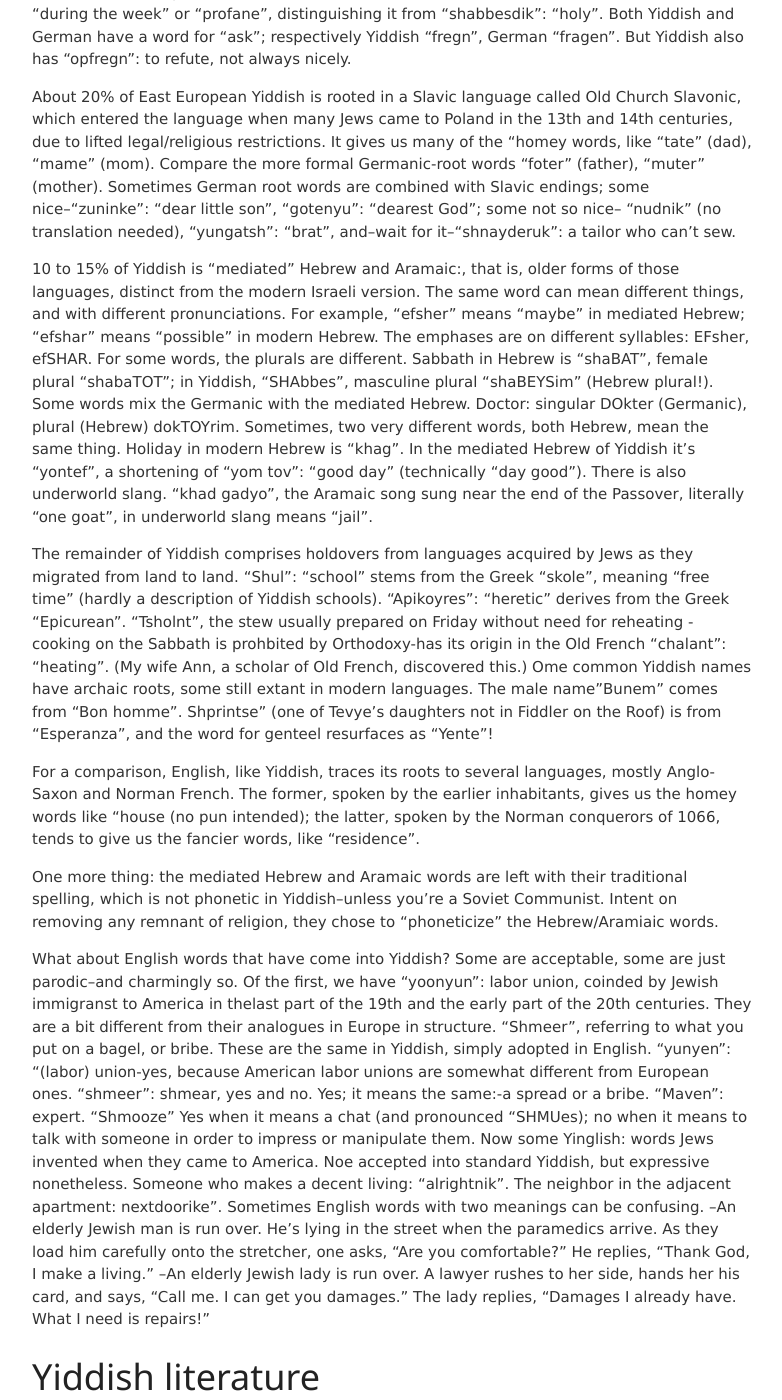
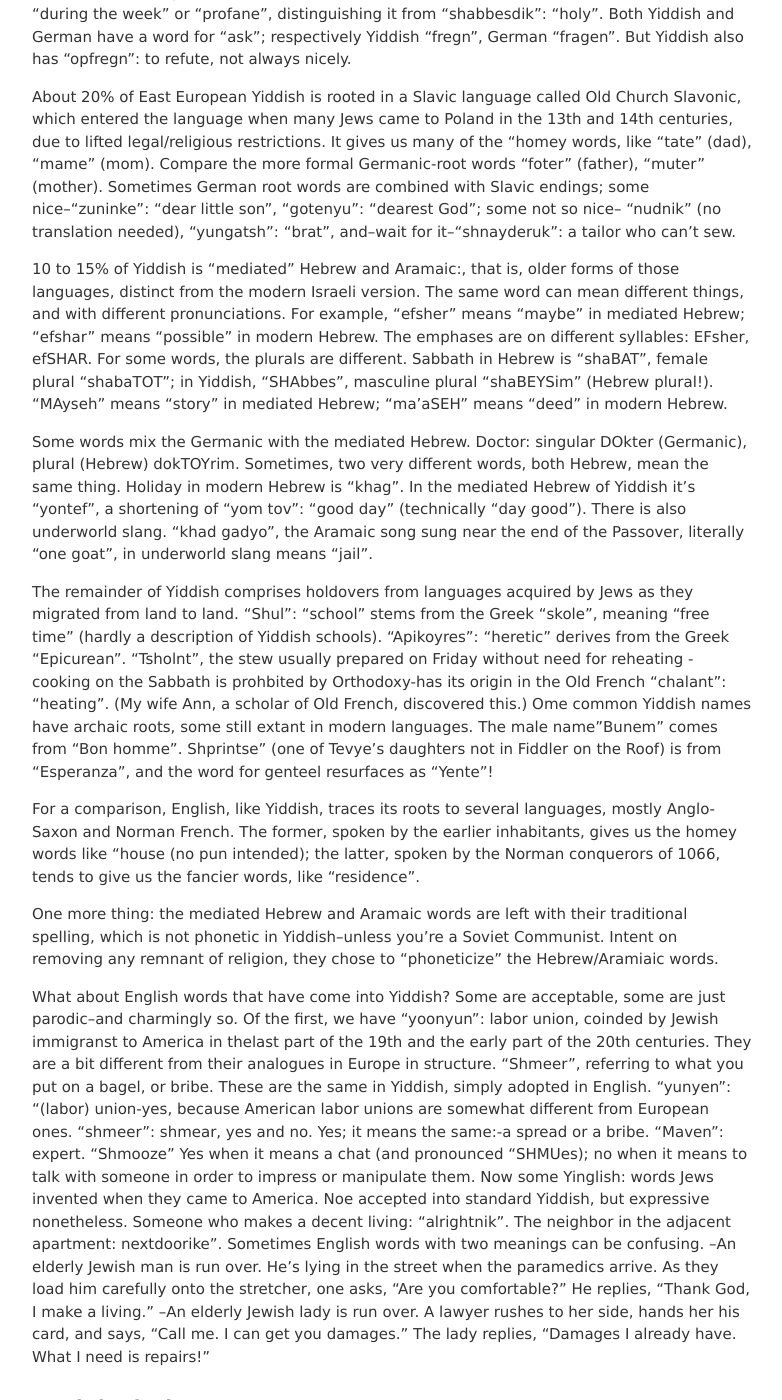
Before and after one commit to jvmallow/jvmallow.github.io, a Jekyll site: the page built from _posts/2025-05-31-Yiddish.md, in a window 1280 px wide and 1400 px high, scrolled down 1880 px. Shown: the whole window, without its empty margins (248-1030 px from the left). Built offline with Jekyll 4.4.1, drawn with Linux system fonts in a browser that asks for light colours; a script that is not in the unit is left out; some of the changed text lies outside the part shown.

Commit message:
Update 2025-05-31-Yiddish.md

```diff
--- a/_posts/2025-05-31-Yiddish.md
+++ b/_posts/2025-05-31-Yiddish.md
@@ -29,7 +29,9 @@ Yiddish is about 50% cognate with modern German (although its origins are with m
 
 About 20% of East European Yiddish is rooted in a Slavic language called Old Church Slavonic, which entered the language when many Jews came to Poland in the 13th and 14th centuries, due to lifted legal/religious restrictions.  It gives us many of the "homey words, like "tate" (dad), "mame" (mom). Compare the more formal Germanic-root words "foter" (father), "muter" (mother).   Sometimes German root words are combined with Slavic endings; some nice--"zuninke": "dear little son", "gotenyu": "dearest God"; some not so nice-- "nudnik" (no translation needed), "yungatsh": "brat", and--wait for it--"shnayderuk": a tailor who can't sew.
 
-10 to 15% of Yiddish is "mediated" Hebrew and Aramaic:, that is, older forms of those languages, distinct from the modern Israeli version. The same word can mean different things, and with different pronunciations. For example, "efsher" means "maybe" in mediated Hebrew; "efshar" means "possible" in modern Hebrew. The emphases are on different syllables: EFsher, efSHAR. For some words, the plurals are different. Sabbath in Hebrew is "shaBAT", female plural "shabaTOT"; in Yiddish, "SHAbbes", masculine plural "shaBEYSim" (Hebrew plural!).  Some words mix the Germanic with the mediated Hebrew. Doctor: singular DOkter (Germanic), plural (Hebrew) dokTOYrim. Sometimes, two very different words, both Hebrew, mean the same thing. Holiday in modern Hebrew is "khag". In the mediated Hebrew of Yiddish it's "yontef", a shortening of "yom tov": "good day"  (technically "day good").  There is also underworld slang. "khad gadyo", the Aramaic song sung near the end of the Passover, literally "one goat", in underworld slang means "jail".
+10 to 15% of Yiddish is "mediated" Hebrew and Aramaic:, that is, older forms of those languages, distinct from the modern Israeli version. The same word can mean different things, and with different pronunciations. For example, "efsher" means "maybe" in mediated Hebrew; "efshar" means "possible" in modern Hebrew. The emphases are on different syllables: EFsher, efSHAR. For some words, the plurals are different. Sabbath in Hebrew is "shaBAT", female plural "shabaTOT"; in Yiddish, "SHAbbes", masculine plural "shaBEYSim" (Hebrew plural!).   "MAyseh" means "story" in mediated Hebrew; "ma'aSEH" means "deed" in modern Hebrew.
+
+Some words mix the Germanic with the mediated Hebrew. Doctor: singular DOkter (Germanic), plural (Hebrew) dokTOYrim. Sometimes, two very different words, both Hebrew, mean the same thing. Holiday in modern Hebrew is "khag". In the mediated Hebrew of Yiddish it's "yontef", a shortening of "yom tov": "good day"  (technically "day good").  There is also underworld slang. "khad gadyo", the Aramaic song sung near the end of the Passover, literally "one goat", in underworld slang means "jail".
 
 The remainder of Yiddish comprises holdovers from languages acquired by Jews as they migrated from land to land.  "Shul": "school" stems from the Greek "skole", meaning "free time" (hardly a description of Yiddish schools). "Apikoyres": "heretic" derives from the Greek "Epicurean". "Tsholnt", the stew usually prepared on Friday without need for reheating - cooking on the Sabbath is prohbited by Orthodoxy-has its origin in the Old French "chalant": "heating". (My wife Ann, a scholar of Old French, discovered this.)  Ome common Yiddish names have archaic roots, some still extant in modern languages. The male name"Bunem" comes from "Bon homme". Shprintse" (one of Tevye's daughters not in Fiddler on the Roof) is from "Esperanza", and the word for genteel resurfaces as "Yente"!
 
@@ -44,3 +46,5 @@ He replies, “Thank God, I make a living.”
 The lady replies, “Damages I already have. What I need is repairs!”
 
 # Yiddish literature
+
+Written literature dates back to the 14th century.  Tkhines, dating to the 16th centurya prayer collection and Tsena Urena, and a Yiddish translation of the Torah and accompanying Haftores, dates to the https://en.wikipedia.org/wiki/Haftara dating to the 17th century were designated for "women and feeble-minded men".  But they gave entree to women, who were proscribed from reaing the Hebrew Torah.  Examples of early tales included some with Biblical themes, such as Mayse Yoysef,The Story of Joseph. Other are taken from chivalric tales (with sex and violence removed); on such is the story of the English knight Bemish of Hampton, the Yiddish author, Eliohu Bokher, had onlt the Itslisn versin, where Bemish becomes Bovo. The stories are called Bovo Mayses. That's what  came down as "Bobe Mayses": "grandmother's tales", usually called "old wive's tales". It had nothing to do with grandmothers or old wives.
```
